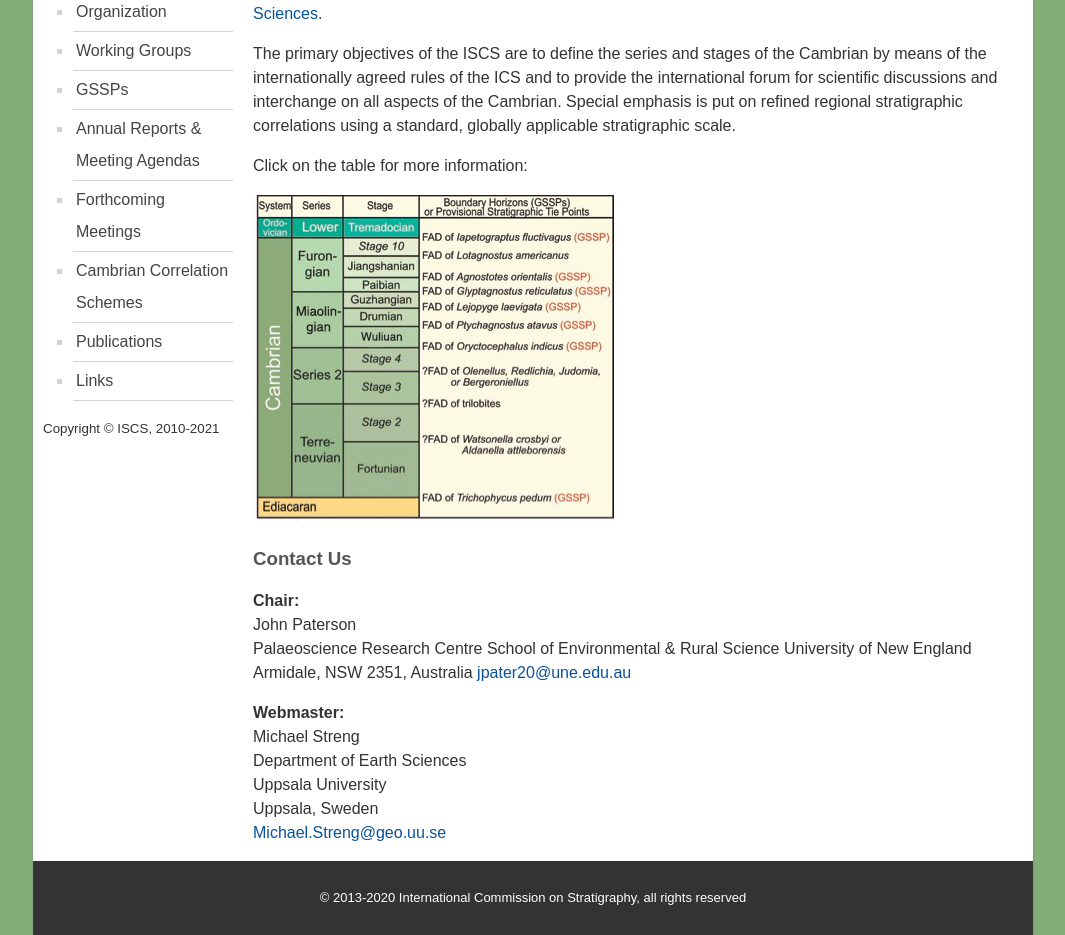
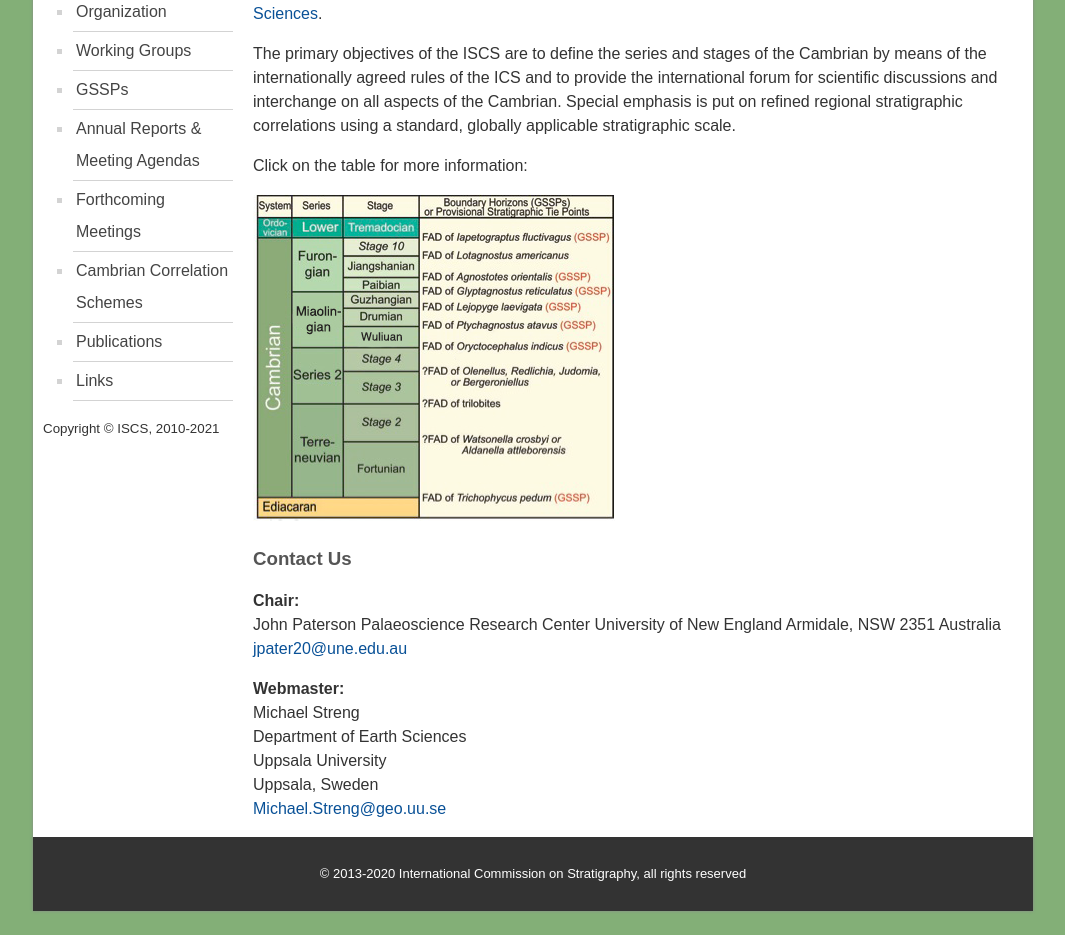
Before and after one commit to i-c-stratigraphy/subcommission-cambrian, a Jekyll site: the page built from pages/index.md, in a window 1280 px wide. Shown: the part 469-1404 px from the top of the page, without its empty margins (107-1172 px from the left). Built offline with Jekyll 4.4.1, drawn with Linux system fonts in a browser that asks for light colours; after the commit the page ends 1380 px from its top, so only the background shows below that.

Commit message:
Update index.md

```diff
--- a/pages/index.md
+++ b/pages/index.md
@@ -15,12 +15,11 @@ Click on the table for more information:
 ### Contact Us
 **Chair:**
 John Paterson
-Palaeoscience Research Centre
-School of Environmental & Rural Science
+Palaeoscience Research Center
 University of New England
-Armidale, NSW 2351, Australia
+Armidale, NSW 2351
+Australia
 <jpater20@une.edu.au>
-
 
 **Webmaster:**
 Michael Streng
```
